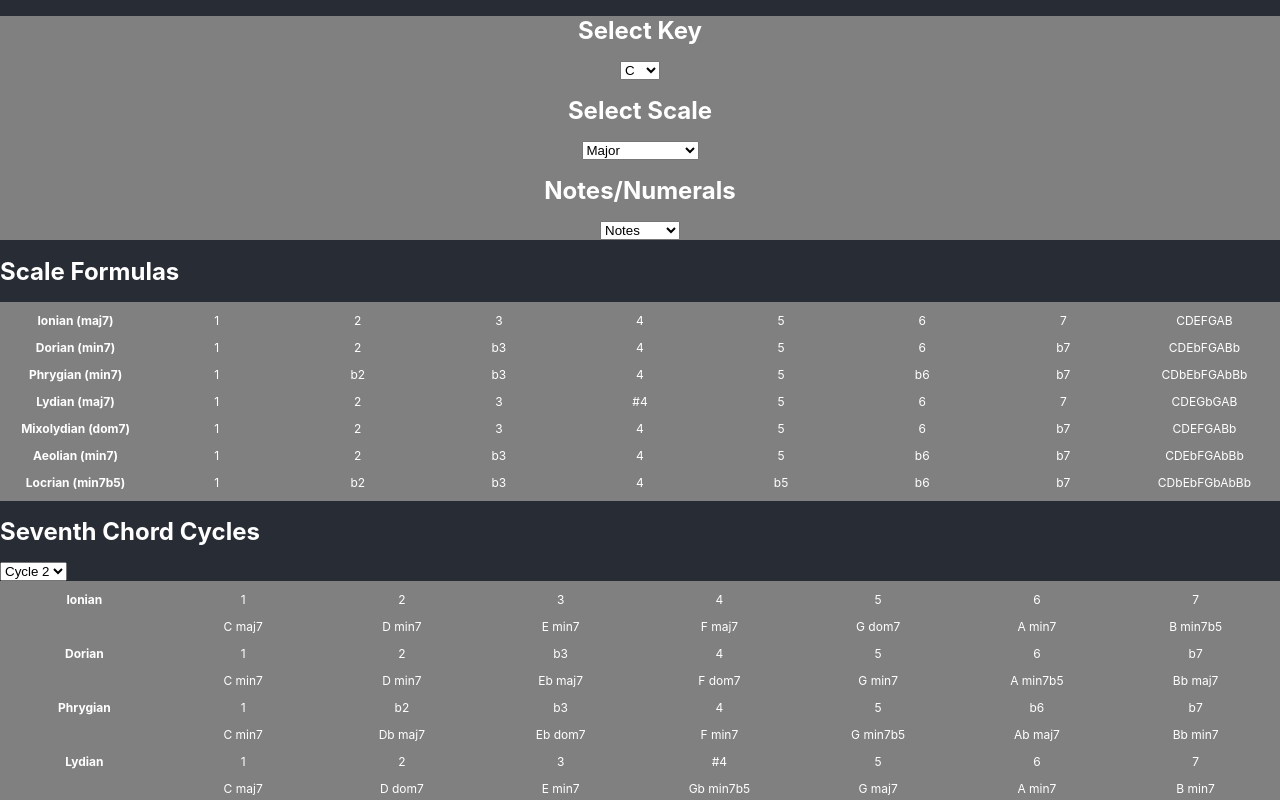
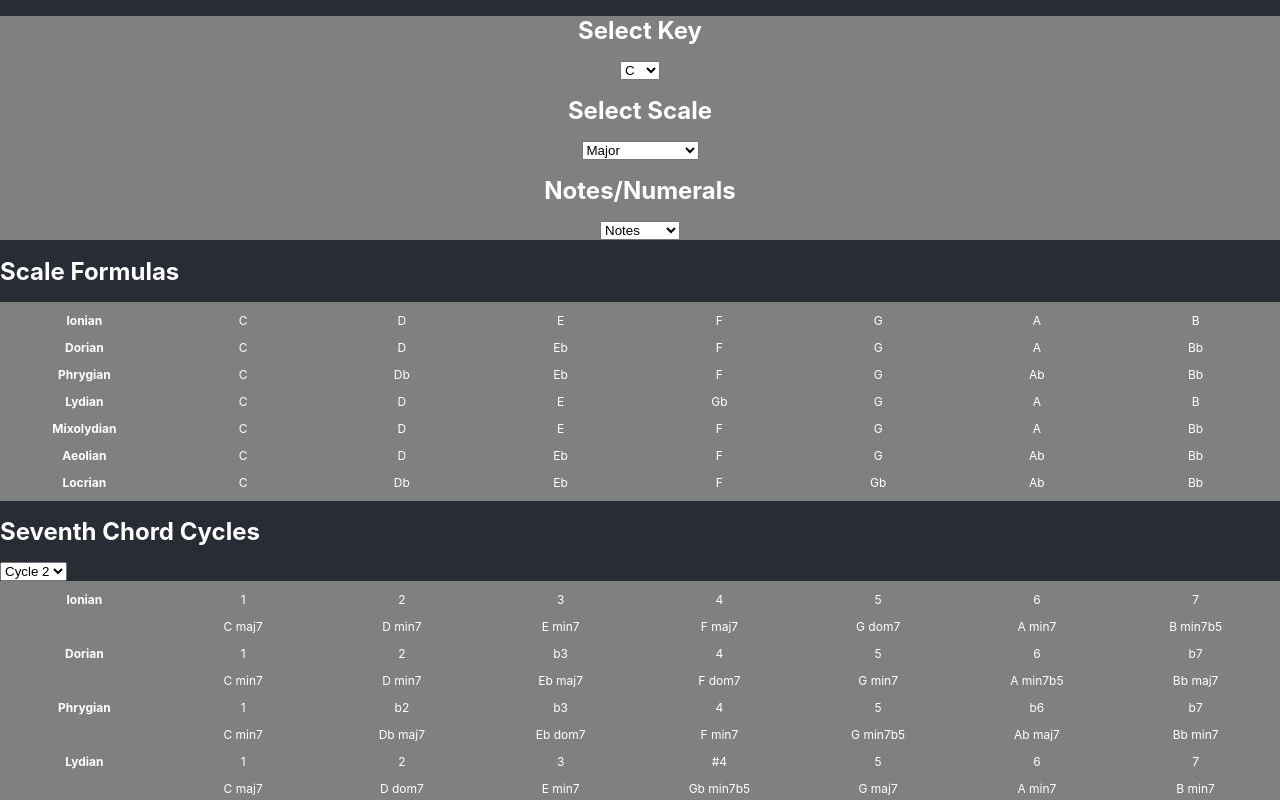
Before and after one commit to walpolsh/chord-scales-v2, a React (Create React App) app: page / in a window 1280 px wide. Shown: the top 800 px of the page. Built offline with nearby package versions, Linux system fonts and the light colour scheme.

Commit message:
corrected small error with noteCycles, i++ affects all i after it in scope... onOff state works too

```diff
--- a/src/components/Scales.js
+++ b/src/components/Scales.js
@@ -46,12 +46,14 @@ class Scales extends Component {
   }
 
   handleSwitch = (event) => {
-    const onOff = this.state.switch;
     const e = event.target.value;
+    this.setState({
+      onOff: e,
+    })
   }
 
   render() {
-    //take the scale structure, map it to actual notes
+
     const buildScale = (arr) => {
       let notes = this.state.notes;
       let [scaleNums, scaleNotes, scaleName, scaleChord] = arr
@@ -112,7 +114,7 @@ class Scales extends Component {
               <option value='2'>Harmonic Minor</option>
             </select>
             <h1>Notes/Numerals</h1>
-            <select onChange={this.changeScale}>
+            <select onChange={this.handleSwitch}>
               <option value='0'>Notes</option>
               <option value='1'>Numerals</option>
             </select>
@@ -121,18 +123,25 @@ class Scales extends Component {
 
         <h1>Scale Formulas</h1>
         <table style={table}>
-          <tbody style={{ borderSpacing: 20}}>
           {this.state.scale.map((scales, i) => {
             let [nums, notes]= buildScale(scales)
             return (
-              <tr key={i+3}>
-                <th key={i+4}>{`${scales[2]} (${scales[3][0][0][0]})`}</th>
-                {nums.map(x => <td key={i++}>{x}</td>)}
-                <td key={i ++}>{notes.map(x => x)}</td>
-              </tr>
+            <tbody key={i++} style={{ borderSpacing: 20}}>
+              {
+                this.state.onOff === '1' ?
+                <tr key={i++}>
+                  <th key={i++}>{`${scales[2]}`}</th>
+                  {nums.map(x => <td key={i++}>{x}</td>)}
+                </tr>
+                :
+                <tr>
+                  <th key={i++}>{`${scales[2]}`}</th>
+                  {notes.map(x => <td key={i ++}>{x}</td>)}
+                </tr>
+              }
+          </tbody>
             )
           })}
-          </tbody>
         </table>
 
         <h1>Seventh Chord Cycles</h1>
@@ -144,17 +153,19 @@ class Scales extends Component {
             <option value='4'>Cycle 6</option>
             <option value='5'>Cycle 7</option>
           </select>
+
           <table style={table}>
             {this.state.scale.map((scales, j) =>  {
               let chordCycles = buildCycle(scales[3][0][0]).map(y => y)
               let notes = buildScale(scales)[1]
               let noteCycles = buildCycle(notes).map((x)=> x)
+              console.log(noteCycles)
+
               return(
               <tbody key={j + 1}>
                 <tr>
                   <th key={scales}>{`${scales[2]}`}</th>
-                  {buildCycle(scales[0]).map((x,i)=> <td key={i}>{x}</td>)}
-
+                  {buildCycle(scales[0]).map((x,i)=> <td key={i++}>{x}</td>)}
                 </tr>
                 <tr>
                   <td> </td>
```
